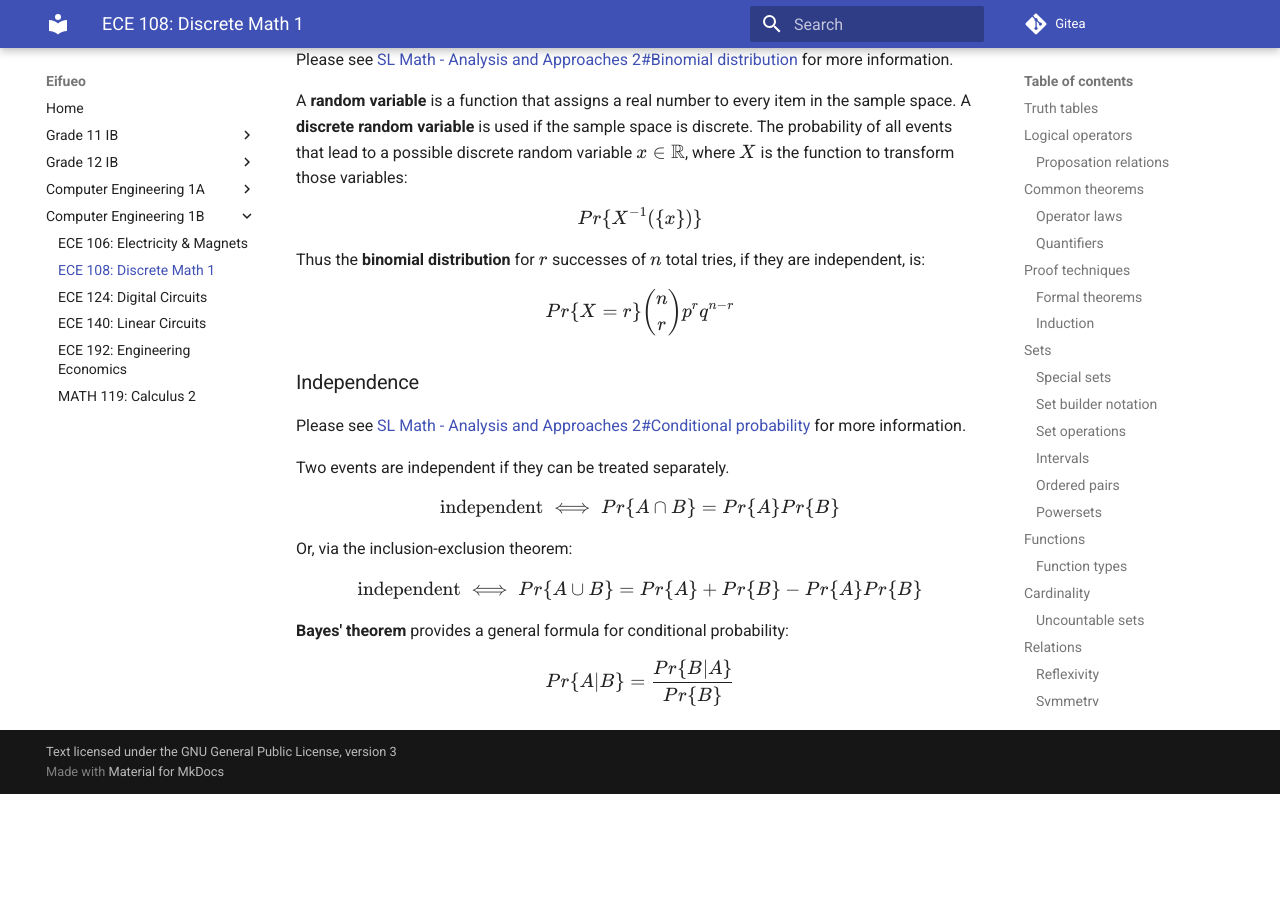
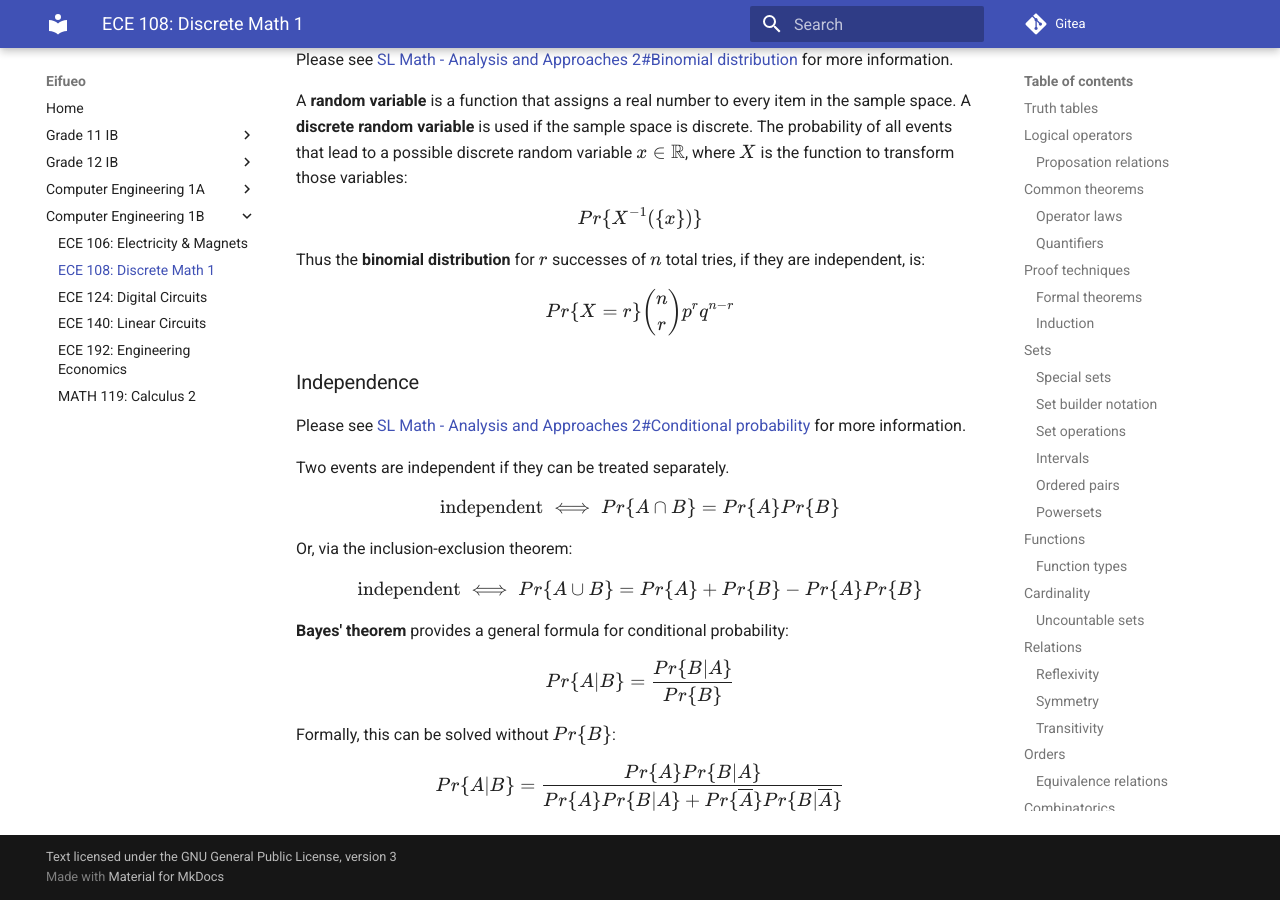
Before and after one commit to potatoeggy/eifueo, an MkDocs documentation site: the page built from docs/1b/ece108.md, in a window 1280 px wide and 900 px high, scrolled down 23119 px. Built offline with MkDocs 1.6.1 and Material for MkDocs 9.7.7, drawn with Linux system fonts in a browser that asks for light colours; before the commit the page ends 23913 px from its top, so only the background shows below that.

Commit message:
ece108: add bayes law 2

```diff
--- a/docs/1b/ece108.md
+++ b/docs/1b/ece108.md
@@ -927,3 +927,7 @@ $$\text{independent}\iff Pr\{A\cup B\}=Pr\{A\}+Pr\{B\}-Pr\{A\}Pr\{B\}$$
 **Bayes' theorem** provides a general formula for conditional probability:
 
 $$Pr\{A|B\}=\frac{Pr\{B|A\}}{Pr\{B\}}$$
+
+Formally, this can be solved without $Pr\{B\}$:
+
+$$Pr\{A|B\}=\frac{Pr\{A\}Pr\{B|A\}}{Pr\{A\}Pr\{B|A\}+Pr\{\overline A\}Pr\{B|\overline A\}}$$
```
Also changed, not shown: docs/1b/ece106.md (line endings or trailing spaces).
